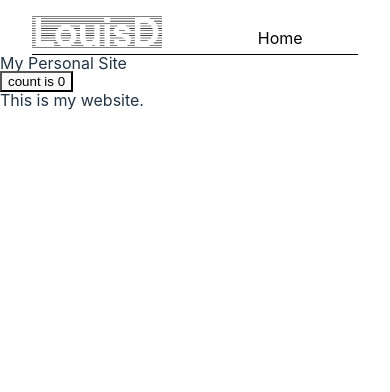
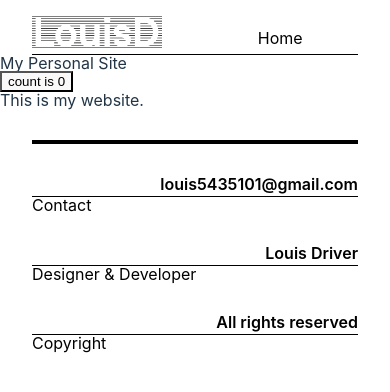
Before and after one commit to louis-driver/louisd-personal-site, a React (Vite) app: page / in a window 390 px wide. Shown: the top 392 px of the page. Built offline with nearby package versions, Linux system fonts and the light colour scheme.

Commit message:
Add Footer and responsive styling

```diff
--- /dev/null
+++ b/src/components/Footer.tsx
@@ -0,0 +1,25 @@
+
+import "../styles/Footer.css";
+
+function Footer() {
+    return (
+        <footer>
+            <div id="footer-contents">
+                <div className="footer-content">
+                    <p>louis5435101@gmail.com</p>
+                    <h1>Contact</h1>
+                </div>
+                <div className="footer-content">
+                    <p>Louis Driver</p>
+                    <h1>Designer & Developer</h1>
+                </div>
+                <div className="footer-content">
+                    <p>All rights reserved</p>
+                    <h1>Copyright</h1>
+                </div>
+            </div>
+        </footer>
+    );
+}
+
+export default Footer;
--- a/src/pages/App.tsx
+++ b/src/pages/App.tsx
@@ -1,6 +1,7 @@
 import { useState } from 'react'
 import '../styles/App.css'
 import Navbar from '../components/Navbar'
+import Footer from '../components/Footer'
 
 function App() {
   const [count, setCount] = useState(0)
@@ -17,6 +18,7 @@ function App() {
           This is my website.
         </p>
       </div>
+      <Footer />
     </>
   )
 }
--- /dev/null
+++ b/src/styles/Footer.css
@@ -0,0 +1,35 @@
+footer {
+    padding: var(--page-padding-width);
+}
+
+#footer-contents {
+    display: flex;
+    flex-direction: row;
+    justify-content: space-between;
+    color: var(--color-primary);
+    padding-top: 1em;
+    border-top: var(--line-width-thick) solid var(--color-primary);
+}
+
+.footer-content p {
+    font-weight: 600;
+    text-align: right;
+    width: clamp(4em, 28dvw, 300px);
+    margin-top: 1em;
+    padding-bottom: var(--underline-padding);
+    border-bottom: var(--line-width-thin) solid var(--color-primary);
+}
+
+.footer-content h1 {
+    margin-bottom: 1em;
+}
+
+@media (max-width: 750px) {
+    #footer-contents {
+        flex-direction: column;
+    }
+
+    #footer-contents p {
+        width: calc(100dvw - 2 * var(--page-padding-width));
+    }
+}
```
